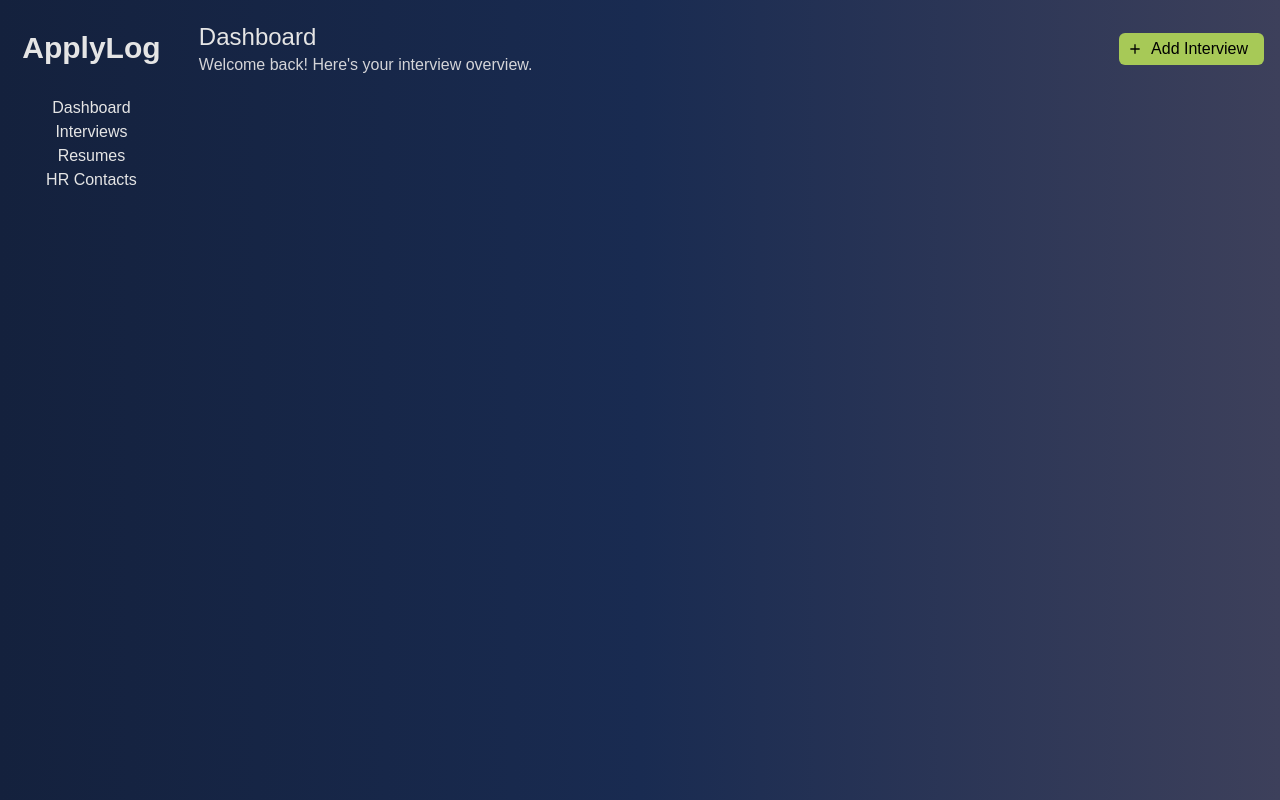
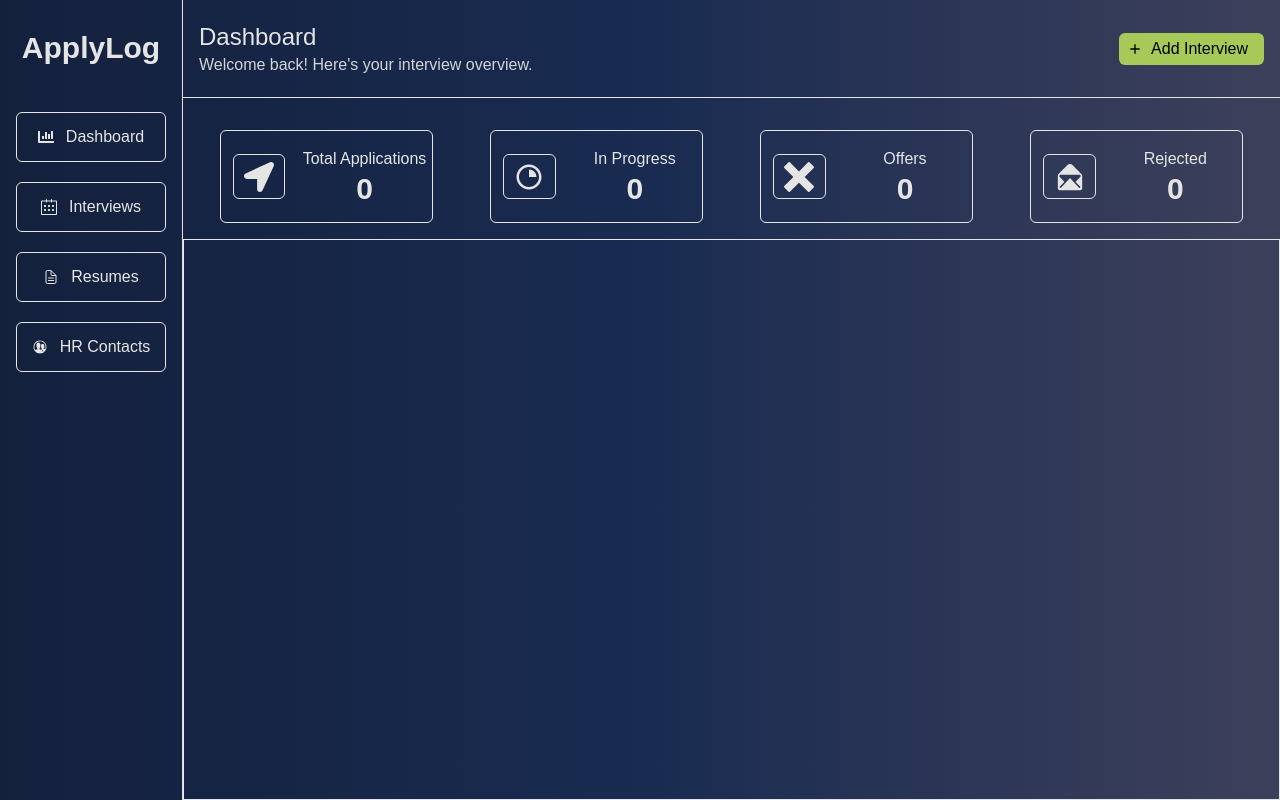
Before and after one commit to sidharthpandithar/apply-log, a React (Vite) app: page / in a window 1280 px wide. Built offline with nearby package versions, Linux system fonts and the light colour scheme.

Commit message:
Worked on Dashboard

```diff
--- a/src/components/Pages/Dashboard.jsx
+++ b/src/components/Pages/Dashboard.jsx
@@ -1,9 +1,12 @@
 import DashboardNav from "../reuseables/DashboardNav";
+import DashboardContent from "../reuseables/DashboardContent";
 
 export default function Dashboard() {
   return (
     <>
-      <DashboardNav></DashboardNav>
+      <DashboardNav>
+        <DashboardContent />
+      </DashboardNav>
     </>
   );
 }
--- /dev/null
+++ b/src/components/reuseables/DashboardBox.jsx
@@ -0,0 +1,13 @@
+export default function DashboardBox({ Logo, text, number }) {
+  return (
+    <div className="w-1/5 h-full border rounded-md flex gap-3 justify-around items-center">
+      <div className="logoBox border h-1/2 w-1/4 ml-3 rounded-md flex justify-center items-center text-3xl">
+        {Logo}
+      </div>
+      <div className="textBox  h-full flex-1 flex flex-col justify-center items-center">
+        <p>{text}</p>
+        <p className="text-3xl font-bold">{number}</p>
+      </div>
+    </div>
+  );
+}
--- /dev/null
+++ b/src/components/reuseables/DashboardContent.jsx
@@ -0,0 +1,28 @@
+import DashboardBox from "./DashboardBox";
+import { FaLocationArrow } from "react-icons/fa";
+import { RiProgress2Line } from "react-icons/ri";
+import { IoIosMailOpen } from "react-icons/io";
+import { ImCross } from "react-icons/im";
+
+export default function DashboardContent() {
+  const firstContainer = [
+    { Logo: <FaLocationArrow />, text: "Total Applications", number: 0 },
+    { Logo: <RiProgress2Line />, text: "In Progress", number: 0 },
+    { Logo: <ImCross />, text: "Offers", number: 0 },
+    { Logo: <IoIosMailOpen />, text: "Rejected", number: 0 },
+  ];
+  return (
+    <div className="fullContainer w-full h-full flex flex-col">
+      <div className="firstContainer text-[#e5e5e5] pt-8  w-full h-1/5 flex gap-4 p-4 justify-around items-center">
+        {firstContainer.map((item, index) => (
+          <DashboardBox
+            Logo={item.Logo}
+            text={item.text}
+            number={item.number}
+          />
+        ))}
+      </div>
+      <div className="SecondContainer flex-1 border h-full w-full text-[#e5e5e5]"></div>
+    </div>
+  );
+}
--- a/src/components/reuseables/DashboardNav.jsx
+++ b/src/components/reuseables/DashboardNav.jsx
@@ -1,24 +1,38 @@
 import { MdAdd } from "react-icons/md";
+import { FaChartBar } from "react-icons/fa";
+import { SlCalender } from "react-icons/sl";
+import { IoDocumentTextOutline } from "react-icons/io5";
+import { IoIosContacts } from "react-icons/io";
+import { useState } from "react";
+
 export default function DashboardNav({ children }) {
-  const nav_items = ["Dashboard", "Interviews", "Resumes", "HR Contacts"];
+  const nav_items = [
+    { text: "Dashboard", logo: <FaChartBar /> },
+    { text: "Interviews", logo: <SlCalender /> },
+    { text: "Resumes", logo: <IoDocumentTextOutline /> },
+    { text: "HR Contacts", logo: <IoIosContacts /> },
+  ];
   return (
     <div className="EntireNav flex">
-      <div className="leftNav w-1/6 min-h-screen text-[#e5e5e5]">
+      <div className="leftNav border-r w-1/6 min-h-screen text-[#e5e5e5]">
         <div className="h-[12vh] w-full flex justify-center items-center ">
           <p className="text-3xl font-bold">ApplyLog</p>
         </div>
-        <div className=" flex flex-col items-center">
+        <div className="h-full flex flex-col items-center gap-5 w-full p-4 ">
           {nav_items.map((item, index) => {
             return (
-              <div key={index} className="text-start">
-                {item}
+              <div
+                key={index}
+                className="flex justify-center items-center gap-3 border w-full p-3 rounded-md"
+              >
+                {item.logo} {item.text}
               </div>
             );
           })}
         </div>
       </div>
       <div className="rightNav w-full flex flex-col min-h-screen">
-        <div className="rightNavTop flex h-[14vh] w-full justify-between">
+        <div className="rightNavTop border-[#e5e5e5] border-b flex h-[14vh] w-full justify-between">
           <div className="flex gap-10 p-4 text-[#e5e5e5]">
             <div className="justify-center  flex flex-col">
               <p className="text-2xl">Dashboard</p>
```
